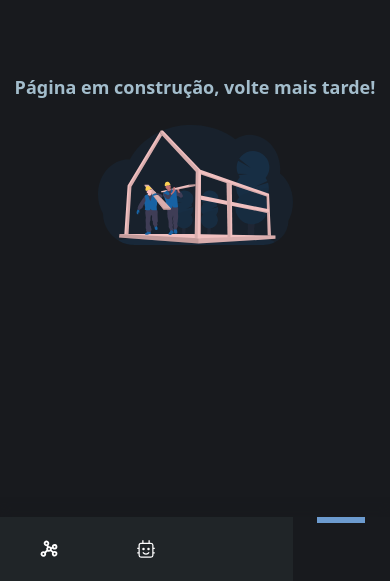
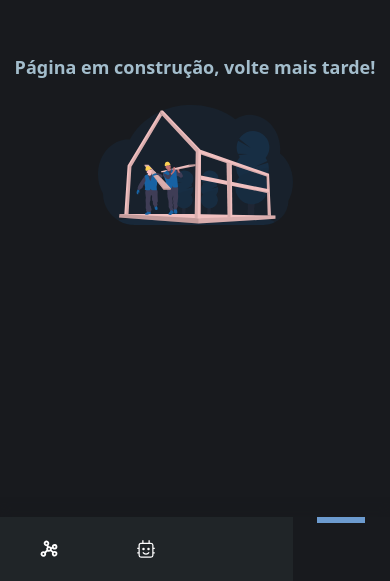
Before and after one commit to dev-david-alves/turing-station, a React (Vite) app: page /turing-station/teste-de-conhecimento in a window 390 px wide. Shown: the part 263-844 px from the top of the page. Built offline with nearby package versions, Linux system fonts and the light colour scheme; some icons are missing; the HTML template or start-up script is replaced by a standard one.

Commit message:
Layout bug fix on mobile devices.

```diff
--- a/src/pages/layout.jsx
+++ b/src/pages/layout.jsx
@@ -26,7 +26,7 @@ function Layout() {
         <TabNavitaion />
       </div>
 
-      <main className="flex h-full min-h-screen w-full flex-col items-center overflow-x-hidden bg-background py-10">
+      <main className="flex h-full min-h-screen w-full flex-col items-center overflow-x-hidden bg-background pb-20 pt-10 sm:pb-10">
         <Outlet />
       </main>
     </div>
```
